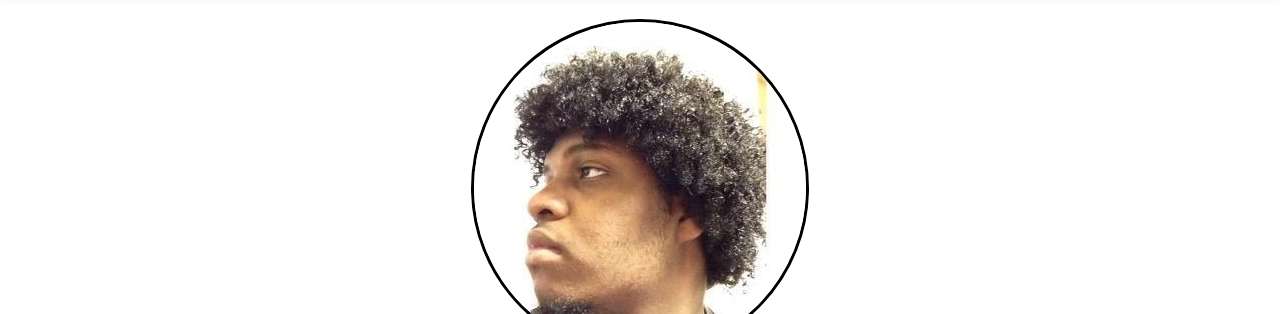
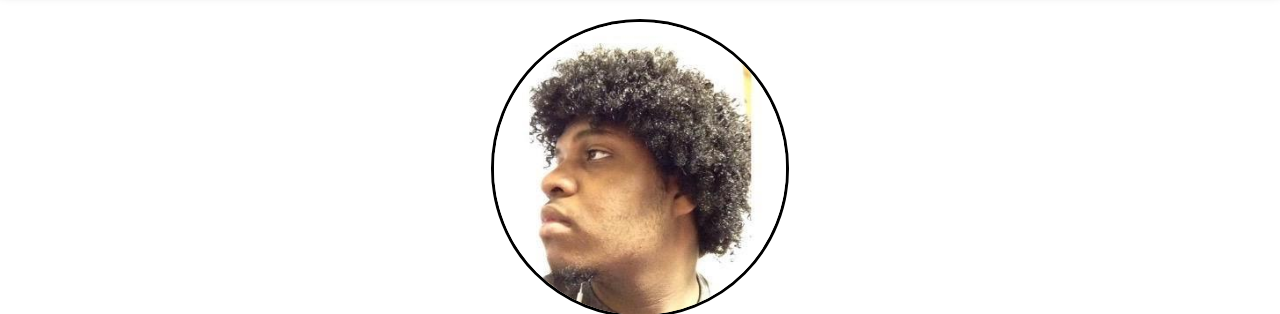
Before and after one commit to rbas30/cv, a plain HTML site: page index.html in a window 1280 px wide. Shown: the part 62-376 px from the top of the page. Drawn offline with nearby package versions, Linux system fonts and the light colour scheme.

Commit message:
finally done

```diff
--- a/styles.css
+++ b/styles.css
@@ -25,6 +25,6 @@ table td {
   margin-top: 3vh;
   border: solid 3px black;
   border-radius: 50%;
-  /* height: 17.291666666666668vh;
-  width: 17.291666666666668vw; */
+  height: 298.8px;
+  width: 298.8px;
 }
```
